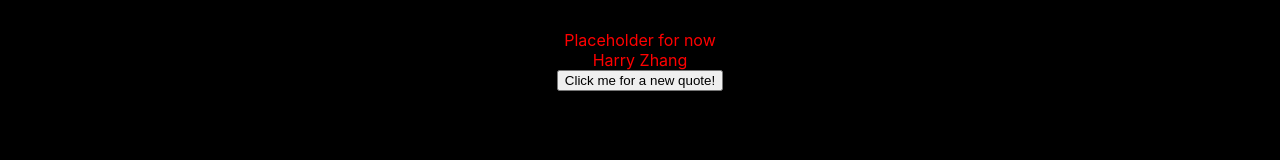
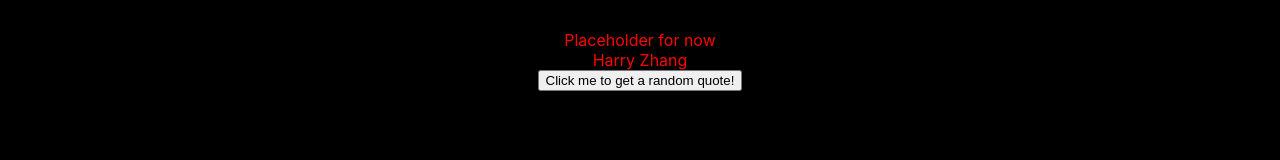
Before and after one commit to legenhairy/random-quote-generator, a React (Create React App) app: page / in a window 1280 px wide. Shown: the part 160-320 px from the top of the page. Built offline with nearby package versions, Linux system fonts and the light colour scheme; no server answers.

Commit message:
changed the button text

```diff
--- a/src/QuoteBox.js
+++ b/src/QuoteBox.js
@@ -20,7 +20,7 @@ class QuoteBox extends Component {
   /*when someone clicks on the new qipte button, we want to display a new quote */
   /*accessing the quote inside returned json object*/
   grabNewQuote = (event) => {
-    console.log('Click here for a new quote');
+    console.log('Click here for a random new quote');
     fetch('https://talaikis.com/api/quotes/random/')
       .then(response => response.json())
       .then(quote => console.log(quote));
@@ -36,7 +36,7 @@ class QuoteBox extends Component {
   	  		<span>{this.state.author}</span>
   	  	</div>
   	  	<button className ='newquote' type='button' onClick= {this.grabNewQuote}>
-  	  	Click me for a new quote!
+  	  	Click me to get a random quote!
   	  	</button>
         <a href='#placeholder'/>
   	  </div>
```
